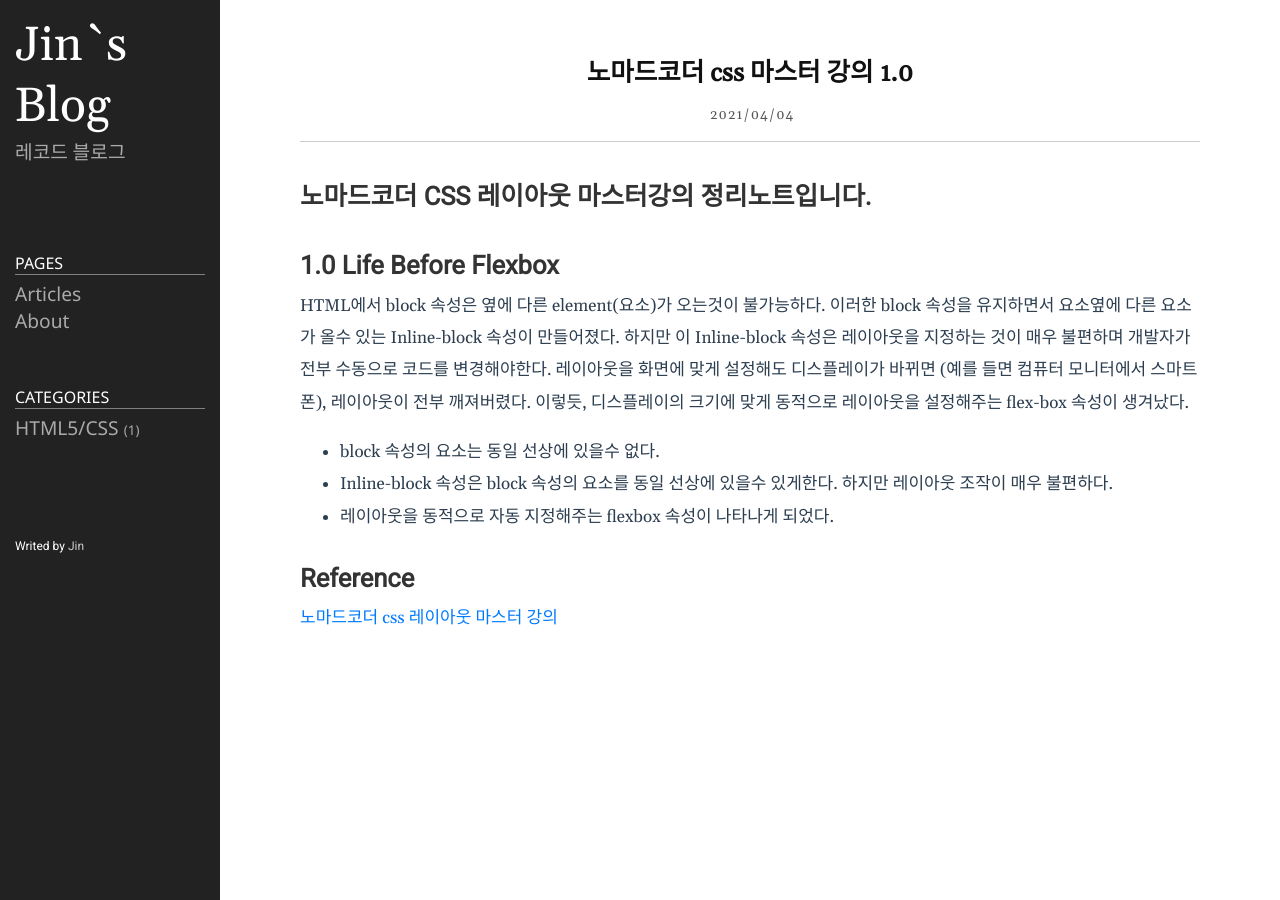
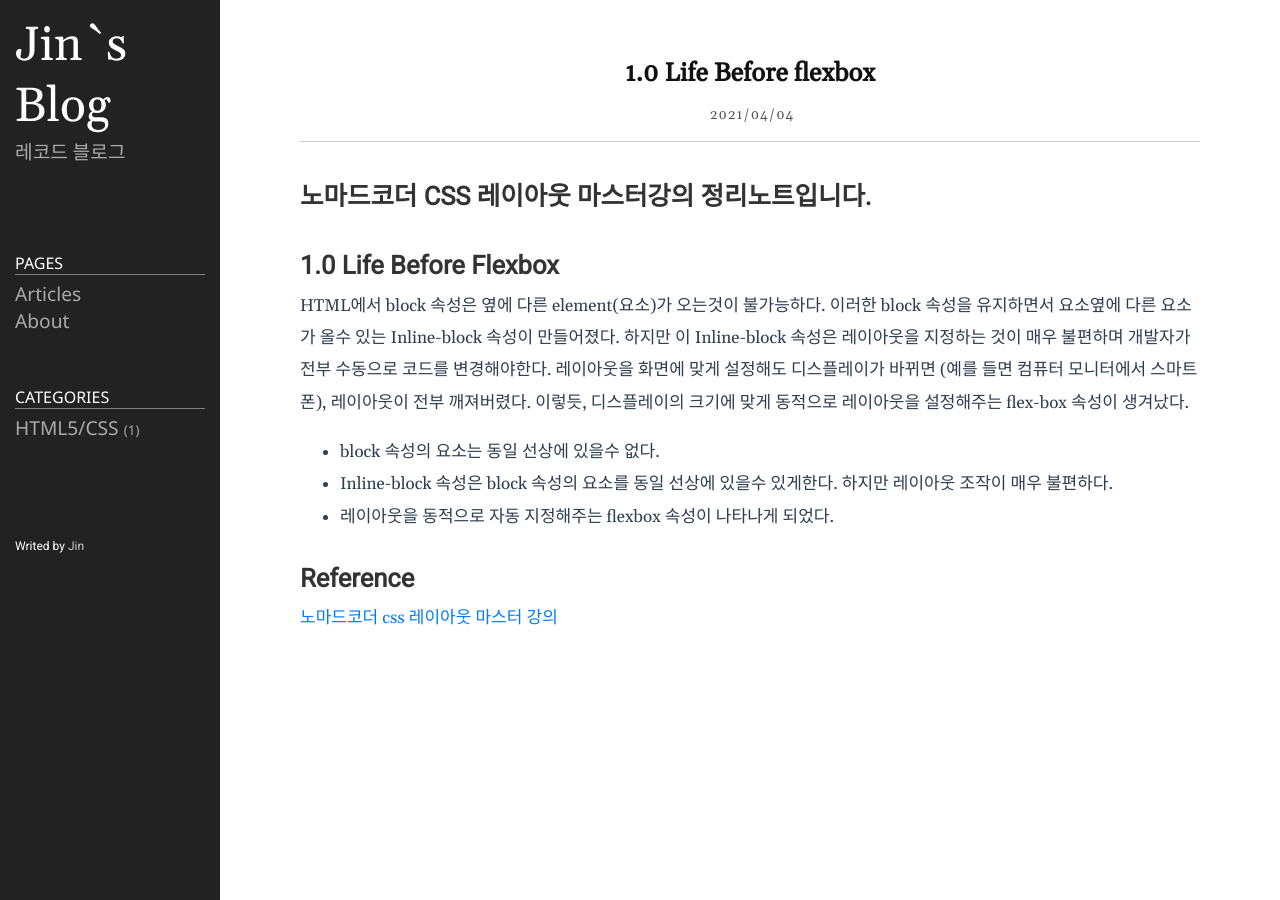
Before and after one commit to 0626na/0626na.github.io, a Jekyll site: the page built from _posts/2021-04-04-노마드코더 CSS 마스터 강의 1.0.md, in a window 1280 px wide. Built offline with Jekyll 4.4.1, drawn with Linux system fonts in a browser that asks for light colours.

Commit message:
Update 2021-04-04-노마드코더 CSS 마스터 강의 1.0.md

```diff
--- a/_posts/2021-04-04-노마드코더 CSS 마스터 강의 1.0.md
+++ b/_posts/2021-04-04-노마드코더 CSS 마스터 강의 1.0.md
@@ -2,7 +2,7 @@
 published: true
 layout: post
 category: HTML5/CSS
-title: null
+title: 1.0 Life Before flexbox
 date: 2021-04-04T00:00:00.000Z
 ---
 # 노마드코더 CSS 레이아웃 마스터강의 정리노트입니다.
```
